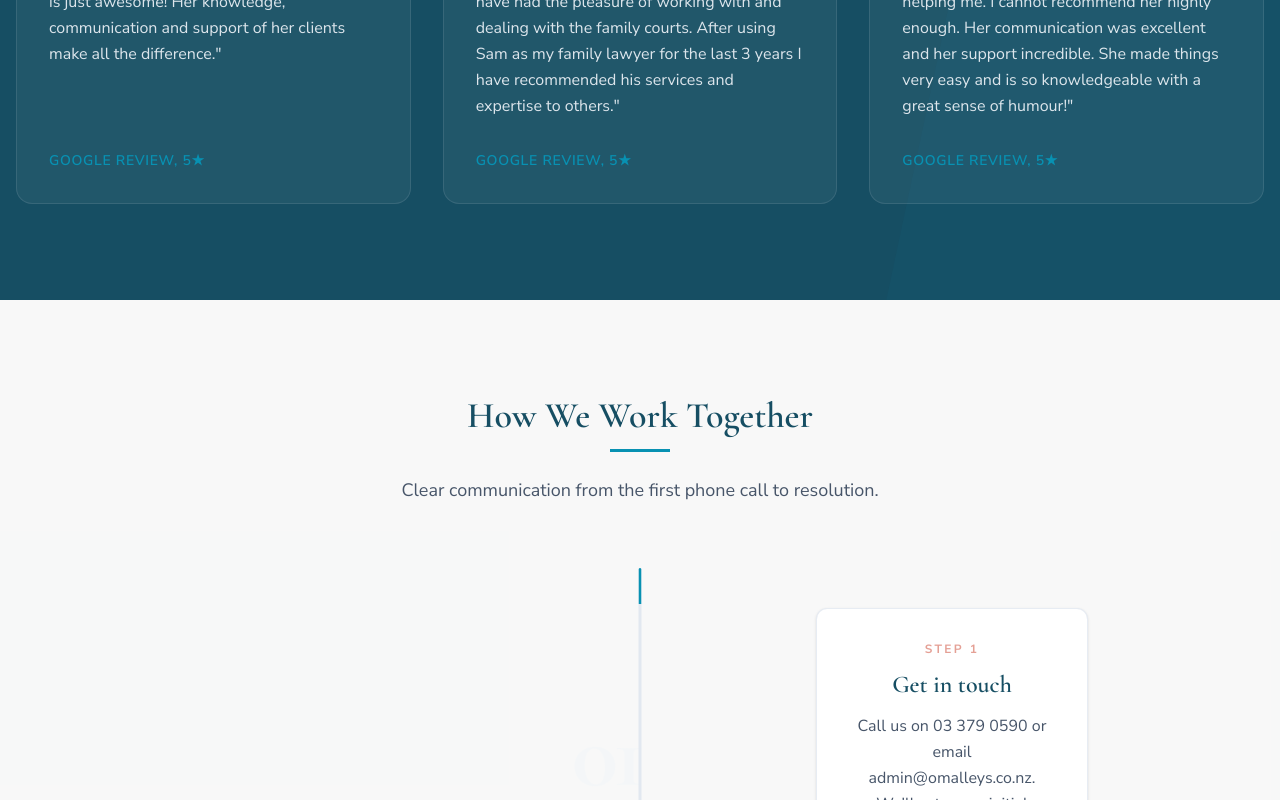
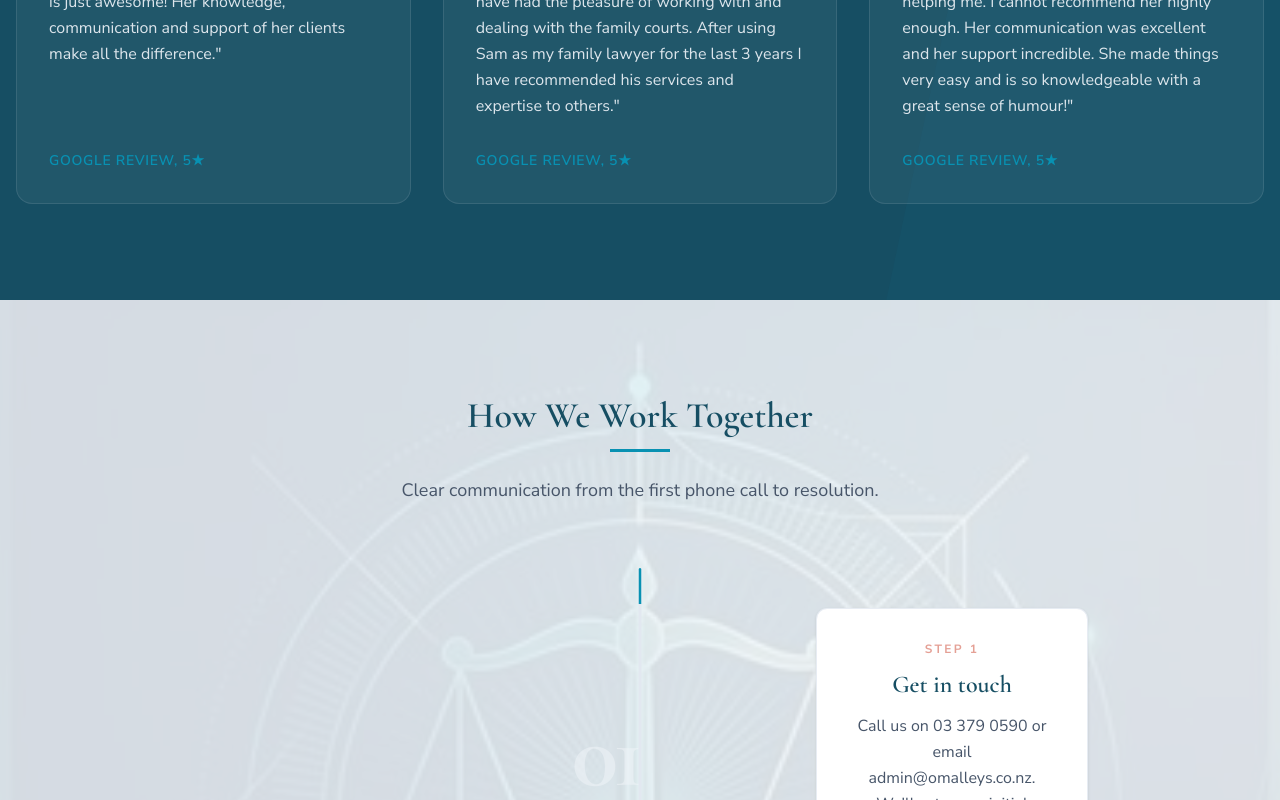
Before and after one commit to keir17/omalleys-lawyers-site, a Next.js app: page / in a window 1280 px wide. Shown: the part 3026-3826 px from the top of the page. Built offline with nearby package versions, Linux system fonts and the light colour scheme.

Commit message:
feat: add generated background image to how we work section

```diff
--- a/src/app/page.tsx
+++ b/src/app/page.tsx
@@ -28,8 +28,18 @@ export default function Home() {
       <TestimonialsSection />
 
       {/* 7. Process steps */}
-      <section className="py-24 bg-surface/30 overflow-hidden">
-        <div className="container mx-auto px-4 text-center">
+      <section className="relative py-24 overflow-hidden">
+        {/* Background Image & Overlay */}
+        <Image
+          src="/images/process-bg.png"
+          alt="Law and communication interconnected"
+          fill
+          className="object-cover object-center -z-20 opacity-80"
+          priority={false}
+        />
+        <div className="absolute inset-0 bg-surface/85 -z-10" />
+
+        <div className="container relative mx-auto px-4 text-center z-10">
           <SectionHeading
             title="How We Work Together"
             subtitle="Clear communication from the first phone call to resolution."
```
Also changed, not shown: public/images/process-bg.png (added).
